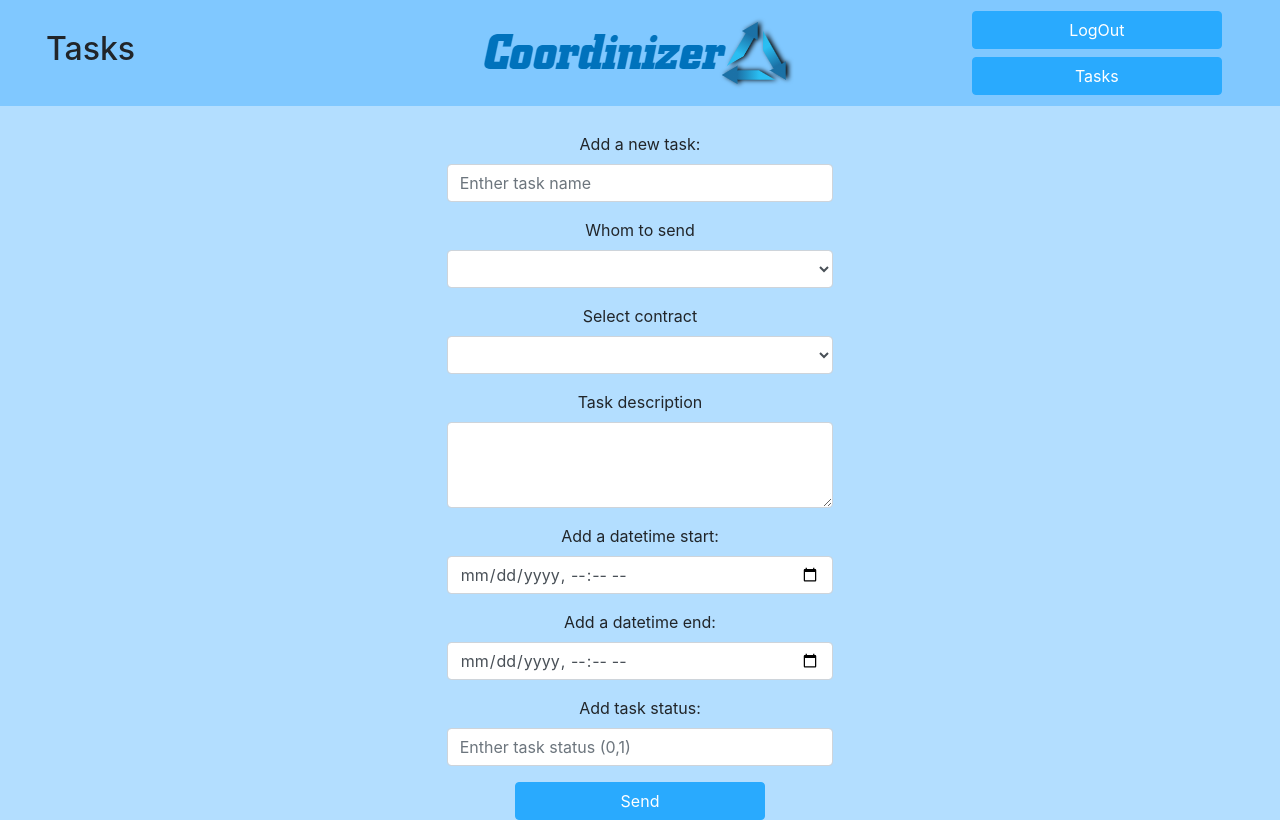
After one commit to CunningJW/Organiser, a Django app: page /catalog/task_add/ in a window 1280 px wide. The commit adds this page. Run offline with Django 3.2, Linux system fonts and the light colour scheme; data comes from the database, SQL or seed files in the repository; both versions use the stored data as it was after the commit; lists and menus that the app fills with data are empty; some libraries are stand-ins or nearby versions.

Commit message:
Post request

```diff
--- a/catalog/admin.py
+++ b/catalog/admin.py
@@ -8,7 +8,7 @@ class ContractAdmin (admin.ModelAdmin):
 
 @admin.register(Task)
 class TaskAdmin (admin.ModelAdmin):
-    list_display = ('taskName','description','taskContractName','datetimeStart','datetimeEnd','status')
+    list_display = ('taskName','followers','description','taskContractName','datetimeStart','datetimeEnd','status')
 
 @admin.register(Document)
 class DocumentAdmin (admin.ModelAdmin):
--- a/catalog/models.py
+++ b/catalog/models.py
@@ -1,4 +1,5 @@
 from django.db import models
+from django.contrib.auth.models import User
 
 # Create your models here.
 class Contract(models.Model):
@@ -9,6 +10,7 @@ class Contract(models.Model):
 
     def __str__(self):
         return self.contractName
+
     def display_tasks(self):
         selfTasks = Task.objects.filter(taskContractName__contractName = self.contractName)
         return ', '.join([task.taskName for task in selfTasks])
@@ -18,6 +20,7 @@ class Contract(models.Model):
 
 class Task(models.Model):
     taskName = models.CharField(max_length=200, help_text="Enter a task name")
+    followers = models.ForeignKey(User, on_delete=models.SET_NULL, null=True)
     description = models.TextField(help_text="Enter a task description")
     taskContractName = models.ForeignKey('Contract', on_delete=models.SET_NULL, null=True)
     datetimeStart = models.DateTimeField()
--- a/catalog/urls.py
+++ b/catalog/urls.py
@@ -8,10 +8,12 @@ urlpatterns = [
     re_path('rest_contract/(?P<code>\w+)/$', views.ContractDetailView.as_view()),
     path('rest_tasks/',  views.TaskView.as_view()),
     re_path('rest_tasks/(?P<code>\w+)/$', views.TaskDetailView.as_view()),
+    path('rest_user/', views.UserView.as_view()),
     # path('rest_task/',  views.list_task),
     # re_path('rest_contract/(?P<contractName>\w+)/$', views.contract_details),
     path('all_contracts/', views.contractlink),
     path('all_tasks/', views.tasklink),
+    path('task_add/', views.taskaddlink),
     path('accounts/', include('django.contrib.auth.urls')),
     path('', views.main, name='main'),
     # path('', views.index, name='index'),
--- a/catalog/views.py
+++ b/catalog/views.py
@@ -1,10 +1,10 @@
 from django.shortcuts import render
 from .models import Contract, Task, Document
-from rest_framework import serializers, generics
+from rest_framework import serializers, generics, mixins
 # from rest_framework.decorators import api_view
 from rest_framework.response import Response
 from django.shortcuts import render
-
+from django.contrib.auth.models import User
 
 # Create your views here.
 
@@ -14,10 +14,16 @@ class ContractSerializer(serializers.ModelSerializer):
         fields = ('id','contractName','zakupkiId','dateStart','dateEnd','display_tasks')
 
 class TaskSerializer(serializers.ModelSerializer):
+    taskContractName = serializers.StringRelatedField()
+    followers = serializers.StringRelatedField()
     class Meta:
         model = Task
-        fields = ('taskName','description','taskContractName','datetimeStart','datetimeEnd','status')
+        fields = ('taskName','followers','description','taskContractName','datetimeStart','datetimeEnd','status')
 
+class UserSerializer(serializers.ModelSerializer):
+    class Meta:
+        model = User
+        fields = ['id', 'username']
 
 def contractlink(request):
     return render(request, "tableofcontracts.html")
@@ -25,10 +31,23 @@ def contractlink(request):
 def tasklink(request):
     return render(request, "tableoftasks.html")
 
+def taskaddlink(request):
+    return render(request, "tasksPlus.html")
+
+class UserView(generics.ListAPIView):
+    queryset = User.objects.all()
+    def get(self, request):
+        # getCurrentUser(request)
+        queryset = self.get_queryset()
+        # template_name = 'tableofcontracts.html'
+        contracts = User.objects.all()#filter(user = 'getCurrentUser(request)')
+        serializer = UserSerializer(contracts, many=True)
+        return Response(serializer.data)
+
 class ContractView(generics.ListAPIView):
     queryset = Contract.objects.all()
     def get(self, request):
-        getCurrentUser(request)
+        # getCurrentUser(request)
         queryset = self.get_queryset()
         # template_name = 'tableofcontracts.html'
         contracts = Contract.objects.all()#filter(user = 'getCurrentUser(request)')
@@ -50,14 +69,21 @@ class ContractDetailView(generics.ListAPIView):
 
 class TaskView(generics.ListAPIView):
     queryset = Task.objects.all()
+    serializer_class = TaskSerializer
     def get(self, request):
         getCurrentUser(request)
-        getTasks()
+        # getTasks()
         queryset = self.get_queryset()
         # template_name = 'tableofcontracts.html'
-        tasks = Task.objects.all()#filter(user = 'getCurrentUser(request)')
+        tasks = Task.objects.all().order_by('taskContractName')#filter(user = 'getCurrentUser(request)')
         serializer = TaskSerializer(tasks, many=True)
         return Response(serializer.data)
+    def post(self, request):
+        serializer = TaskSerializer(data=request.data)
+        if serializer.is_valid():
+            serializer.save()
+            return Response(serializer.data)
+        return Response(serializer.errors)
 
 class TaskDetailView(generics.ListAPIView):
     def get_object(self, code):
@@ -75,8 +101,8 @@ class TaskDetailView(generics.ListAPIView):
 def getCurrentUser(request):
     return request.user
 
-def getTasks():
-    print(Task.objects.all())
+# def getTasks():
+#     print(Task.objects.all())
 # @api_view(['GET','POST'])
 # def list_contract(request):
 #     if request.method == "GET":
--- a/organiser/settings.py
+++ b/organiser/settings.py
@@ -15,7 +15,7 @@ import os
 
 # Build paths inside the project like this: BASE_DIR / 'subdir'.
 BASE_DIR = Path(__file__).resolve().parent.parent
-
+CORS_ORIGIN_ALLOW_ALL=True
 LOGIN_REDIRECT_URL = '/catalog/all_contracts/'
 # Quick-start development settings - unsuitable for production
 # See https://docs.djangoproject.com/en/3.1/howto/deployment/checklist/
--- /dev/null
+++ b/templates/tasksPlus.html
@@ -0,0 +1,225 @@
+<!doctype html>
+{% load static %}
+<link rel="stylesheet" type="text/css" href="//cdn.datatables.net/1.10.15/css/jquery.dataTables.min.css">
+
+<html lang="ru">
+  <head>
+    <!-- Required meta tags -->
+    <meta charset="utf-8">
+    <meta name="viewport" content="width=device-width, initial-scale=1, shrink-to-fit=no">
+
+    <!-- Bootstrap CSS -->
+    <link rel="stylesheet" href="https://stackpath.bootstrapcdn.com/bootstrap/4.5.0/css/bootstrap.min.css" integrity="sha384-9aIt2nRpC12Uk9gS9baDl411NQApFmC26EwAOH8WgZl5MYYxFfc+NcPb1dKGj7Sk" crossorigin="anonymous">
+
+    <title>Current Contracts</title>
+
+    <nav class="navbar " sticky-top>
+      <div class="container-fluid">
+          <div align="left" class="col">
+            <h2 >Tasks</h2>
+          </div>
+          <div align="middle" class="col">
+            <picture>
+              <img src="{%static 'LogoInversed.png'%}"/>
+            </picture>
+          </div>
+          <div id="ButnNav" align="right" class="col">
+            <button  onclick="location.href='{% url 'logout' %}'" class="btn btn-primary btn-block" type="submit">LogOut</button>
+            <button  onclick="location.href='/catalog/all_tasks'" class="btn btn-primary btn-block" type="submit">Tasks</button>
+          </div>
+      </div>
+    </nav>
+  </head>
+
+  <body class="tasksPlus-page">
+    <div id="forma"  align="middle" class ='container-fluid' id = 'tasksPlus'>
+  <form >
+    <div class="form-col">
+  <div class="form-group  col-sm-4">
+    <label for="exampleFormControlInput1">Add a new task:</label>
+    <input type="text" class="form-control" id="Name" placeholder="Enther task name">
+  </div>
+  <div class="form-group col-sm-4">
+    <label for="exampleFormControlSelect1">Whom to send</label>
+    <select class="form-control" id="Users">
+    </select>
+  </div>
+  <div class="form-group col-sm-4">
+    <label for="exampleFormControlSelect1">Select contract</label>
+    <select class="form-control" id= 'Contracts'>
+    </select>
+  </div>
+  <div class="form-group col-sm-4">
+    <label for="exampleFormControlTextarea1">Task description</label>
+    <textarea class="form-control" id="Description" rows="3"></textarea>
+  </div>
+  <div class="form-group  col-sm-4">
+    <label for="exampleFormControlInput1">Add a datetime start:</label>
+    <input type="datetime-local" class="form-control" id="DateTimeStart" placeholder="Enther task name">
+  </div>
+  <div class="form-group  col-sm-4">
+    <label for="exampleFormControlInput1">Add a datetime end:</label>
+    <input type="datetime-local" class="form-control" id="DateTimeEnd" placeholder="Enther task name">
+  </div>
+  <div class="form-group  col-sm-4">
+    <label for="exampleFormControlInput1">Add task status:</label>
+    <input type = "number" min="0" max="1" class="form-control" id="Status" placeholder="Enther task status (0,1)">
+  </div>
+
+  <button onclick = "addTask()" id = "b" class="btn btn-primary btn-block" type="submit"> Send </button>
+  <!-- <div class="form-group col-sm-4">
+    <label for="exampleFormControlFile1">Attach file</label>
+    <input type="file" class="form-control-file" id="exampleFormControlFile5">
+  </div> -->
+  </div>
+</form>
+</div>
+    <style>
+      #forma
+      {
+        margin-top: 2%;
+      }
+
+      #ButnNav
+      {
+        margin-left: auto;
+        margin-right: 1%;
+      }
+      .navbar
+      {
+        background-color:#80c8ff
+
+      }
+
+
+      .tasksPlus-page
+      {
+        background-color:#b3deff
+      }
+      .btn-block {
+        width: 250px;
+        background: #29aafe;
+        border-color: #29aafe;
+      }
+    </style>
+  </body>
+
+<script src="https://ajax.aspnetcdn.com/ajax/jQuery/jquery-3.3.1.min.js"></script>
+{% csrf_token %}
+<script type="text/javascript">
+// using jQuery
+var csrftoken = jQuery("[name=csrfmiddlewaretoken]").val();
+</script>
+<script>
+
+// using jQuery
+function getCookie(name) {
+    var cookieValue = null;
+    if (document.cookie && document.cookie !== '') {
+        var cookies = document.cookie.split(';');
+        for (var i = 0; i < cookies.length; i++) {
+            var cookie = jQuery.trim(cookies[i]);
+            // Does this cookie string begin with the name we want?
+            if (cookie.substring(0, name.length + 1) === (name + '=')) {
+                cookieValue = decodeURIComponent(cookie.substring(name.length + 1));
+                break;
+            }
+        }
+    }
+    return cookieValue;
+}
+var csrftoken = getCookie('csrftoken');
+
+function csrfSafeMethod(method) {
+    // these HTTP methods do not require CSRF protection
+    return (/^(GET|HEAD|OPTIONS|TRACE)$/.test(method));
+}
+$.ajaxSetup({
+    beforeSend: function(xhr, settings) {
+        if (!csrfSafeMethod(settings.type) && !this.crossDomain) {
+            xhr.setRequestHeader("X-CSRFToken", csrftoken);
+        }
+    }
+});
+
+var URL = "/catalog/rest_contract/";
+var URL2 = "/catalog/rest_user/";
+var URL3 = "/catalog/rest_tasks/"
+
+$(document).ready(
+  function()
+  {
+  $.getJSON(URL,{},showContracts);
+  $.getJSON(URL2,{},showUsers);
+  }
+
+)
+
+  function showContracts(contracts)
+  {
+    var content = '';
+    $.each(contracts, function(idx,contract)
+    {
+      content += '<option value = ' + contract.id + '>' + contract.contractName + '</option>';
+    });
+    $("#Contracts").append(content)
+  }
+
+  function showUsers(users)
+  {
+    var content = '';
+    $.each(users, function(idx,user)
+    {
+      content += '<option value = ' + user.id + '>' + user.username + '</option>'
+    });
+    $("#Users").append(content)
+  }
+
+//   $('#b').click(function(){
+//   alert($('#Description').val())
+// }
+// )
+var csrftoken = getCookie('csrftoken');
+function csrfSafeMethod(method) {
+    return (/^(GET|HEAD|OPTIONS|TRACE)$/.test(method));
+}
+$.ajaxSetup({
+    beforeSend: function(xhr, settings) {
+        if (!csrfSafeMethod(settings.type) && !this.crossDomain) {
+            xhr.setRequestHeader("X-CSRFToken", csrftoken);
+        }
+    }
+});
+function addTask()
+    {
+       $.ajax(
+          { url: URL3,
+             data: {
+                       taskName : $("#Name").val(),
+                       followers : $("#Users").val(),
+                       description : $("#Description").val(),
+                       taskContractName : $("#Contracts").val(),
+                       datetimeStart : $("#DateTimeStart").val(),
+                       datetimeEnd : $("#DateTimeEnd").val(),
+                       status : $("#Status").val(),
+                     },
+
+             type : "POST",
+             success : add_success,
+             error : add_error
+          }
+      )
+    }
+
+    function add_success()
+  {
+    alert("Added course Successfully");
+  }
+
+  function add_error()
+  {
+    alert("Could not add course!");
+  }
+</script>
+
+</html>
```
Also changed, not shown: templates/tableofcontracts.html (+27 -31 lines), templates/tableoftasks.html (+10 -3 lines), catalog/migrations/0008_task_followers.py (added), db.sqlite3.
